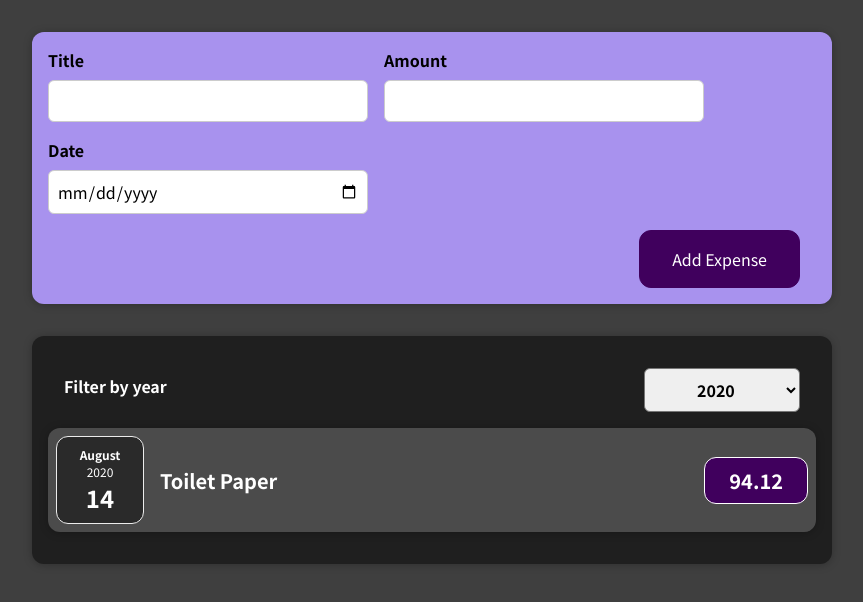
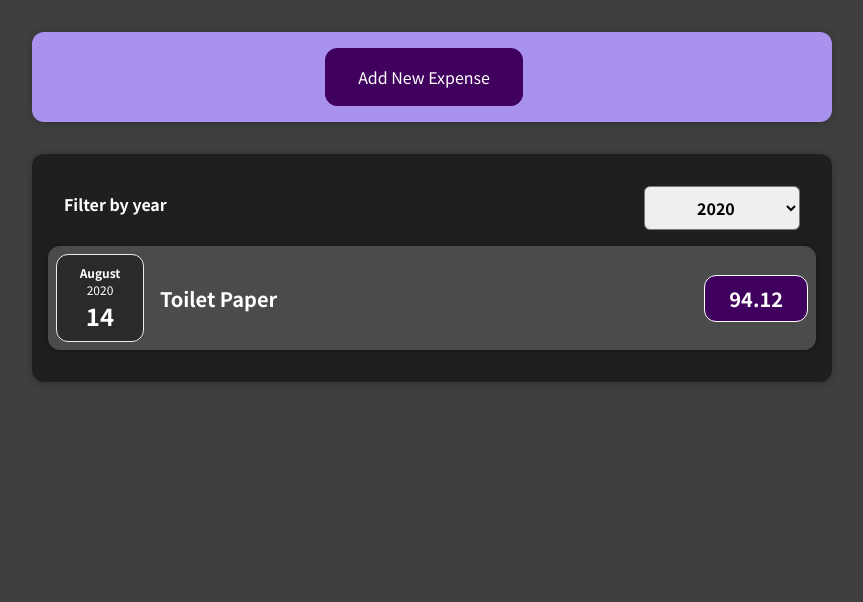
Before and after one commit to bhadreshkumarghevariya/react-complete-guide, a React (Create React App) app: page / in a window 1280 px wide. Shown: the top 602 px of the page, without its empty margins (208-1071 px from the left). Built offline with nearby package versions, Linux system fonts and the light colour scheme.

Commit message:
Made Add expense form visible and not visible on condition

```diff
--- a/src/components/Expenses/Expenses.js
+++ b/src/components/Expenses/Expenses.js
@@ -1,6 +1,5 @@
 import React, { useState } from "react";
 import "./Expenses.css";
-import ExpenseItem from "./ExpenseItem";
 import Card from "../UI/Card";
 import ExpensesFilter from "./ExpensesFilter";
 import ExpensesList from "./ExpensesList";
--- a/src/components/NewExpense/ExpenseForm.js
+++ b/src/components/NewExpense/ExpenseForm.js
@@ -68,6 +68,9 @@
         </div>
       </div>
       <div className="new-expense__actions">
+        <button type="button" onClick={props.onCancle}>
+          Cancle
+        </button>
         <button type="submit">Add Expense</button>
       </div>
     </form>
--- a/src/components/NewExpense/NewExpense.js
+++ b/src/components/NewExpense/NewExpense.js
@@ -1,7 +1,9 @@
+import React, { useState } from "react";
 import ExpenseForm from "./ExpenseForm";
 import "./NewExpense.css";
 
 const NewExpense = (props) => {
+  const [isEditing, setIsEditing] = useState(false);
   const saveExpenseDataHandler = (enteredExpenseData) => {
     const expenseData = {
       ...enteredExpenseData,
@@ -10,11 +12,28 @@
 
     // console.log(expenseData);
     props.onAddExpense(expenseData);
+    setIsEditing(false);
+  };
+
+  const onClickAddExpenseHandler = () => {
+    setIsEditing(true);
+  };
+
+  const onCancleEditingHandler = () => {
+    setIsEditing(false);
   };
 
   return (
     <div className="new-expense">
-      <ExpenseForm onSaveExpenseData={saveExpenseDataHandler} />
+      {!isEditing && (
+        <button onClick={onClickAddExpenseHandler}>Add New Expense</button>
+      )}
+      {isEditing && (
+        <ExpenseForm
+          onSaveExpenseData={saveExpenseDataHandler}
+          onCancle={onCancleEditingHandler}
+        />
+      )}
     </div>
   );
 };
```
